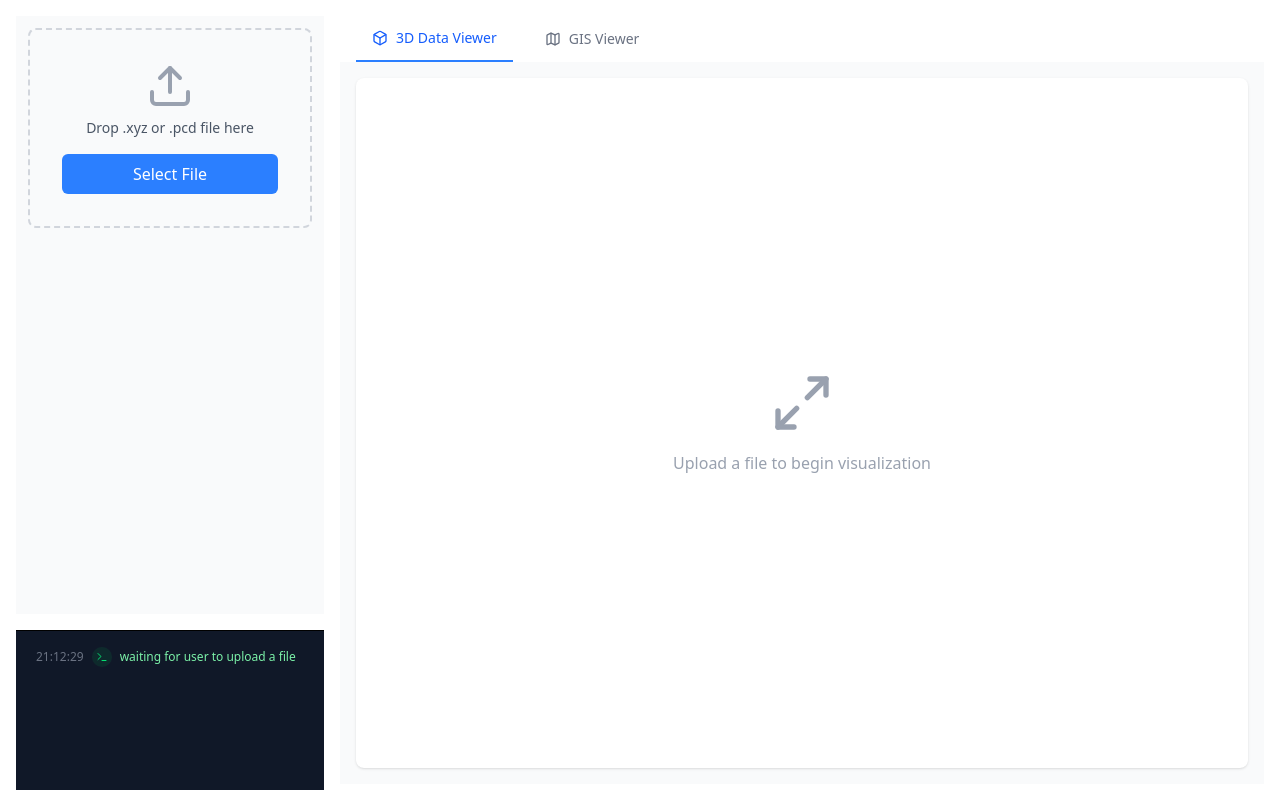
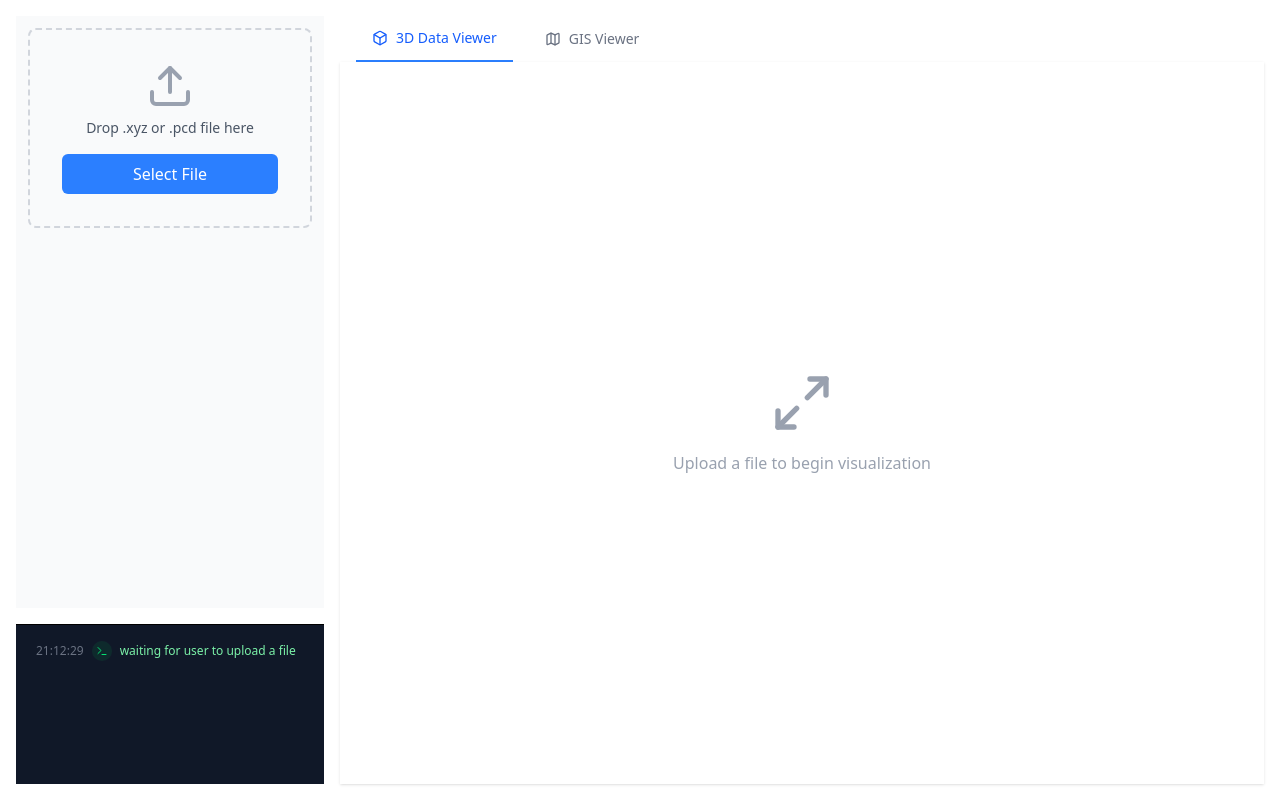
Before and after one commit to Vivek504/3D-Data-Viewer-with-GIS-Integration, a React (Vite) app: page / in a window 1280 px wide. Built offline with nearby package versions, Linux system fonts and the light colour scheme.

Commit message:
fix: fixed the responsiveness of layout.

```diff
--- a/src/components/Layout/CenterPanel/CenterPanelIndex.jsx
+++ b/src/components/Layout/CenterPanel/CenterPanelIndex.jsx
@@ -48,8 +48,8 @@ export default function CenterPanelIndex() {
             </div>
 
             {/* Content area where the appropriate viewer is displayed */}
-            <div className="flex-1 bg-gray-50 p-4">
-                <div className="h-full text-gray-400 bg-white rounded-lg shadow-sm border-gray flex items-center justify-center">
+            <div className="flex-1 bg-gray-50">
+                <div className="h-full text-gray-400 bg-white shadow-sm border-gray flex items-center justify-center">
                     {!fileUploads[activeTab] ? (
                         // Display message when no file is uploaded
                         <div className="text-gray-400">
--- a/src/components/Layout/LayoutIndex.jsx
+++ b/src/components/Layout/LayoutIndex.jsx
@@ -11,11 +11,11 @@ export default function LayoutIndex() {
             <ThreeDDataViewerContextProvider>
                 <GISViewerContextProvider>
                     {/* Left Section: Left Panel (4/5 height) & Bottom Panel (1/5 height) */}
-                    <div className="flex flex-col w-1/4 h-full">
-                        <div className="h-4/5">
+                    <div className="flex flex-col w-1/4 h-full space-y-4">
+                        <div className="flex-1 overflow-hidden">
                             <LeftPanelIndex />
                         </div>
-                        <div className="h-1/5 mt-4">
+                        <div className="flex-none">
                             <BottomPanelIndex />
                         </div>
                     </div>
```
